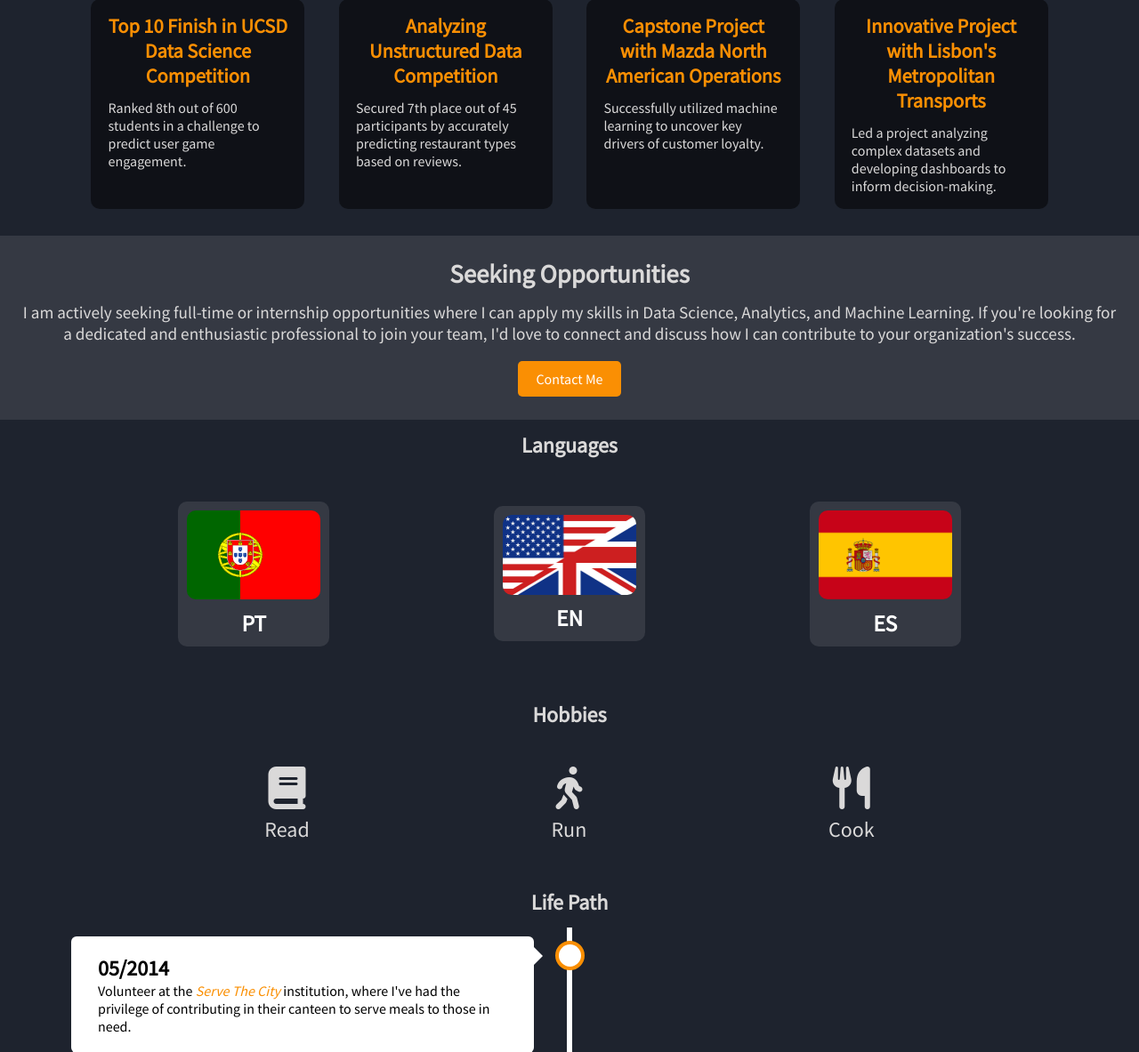
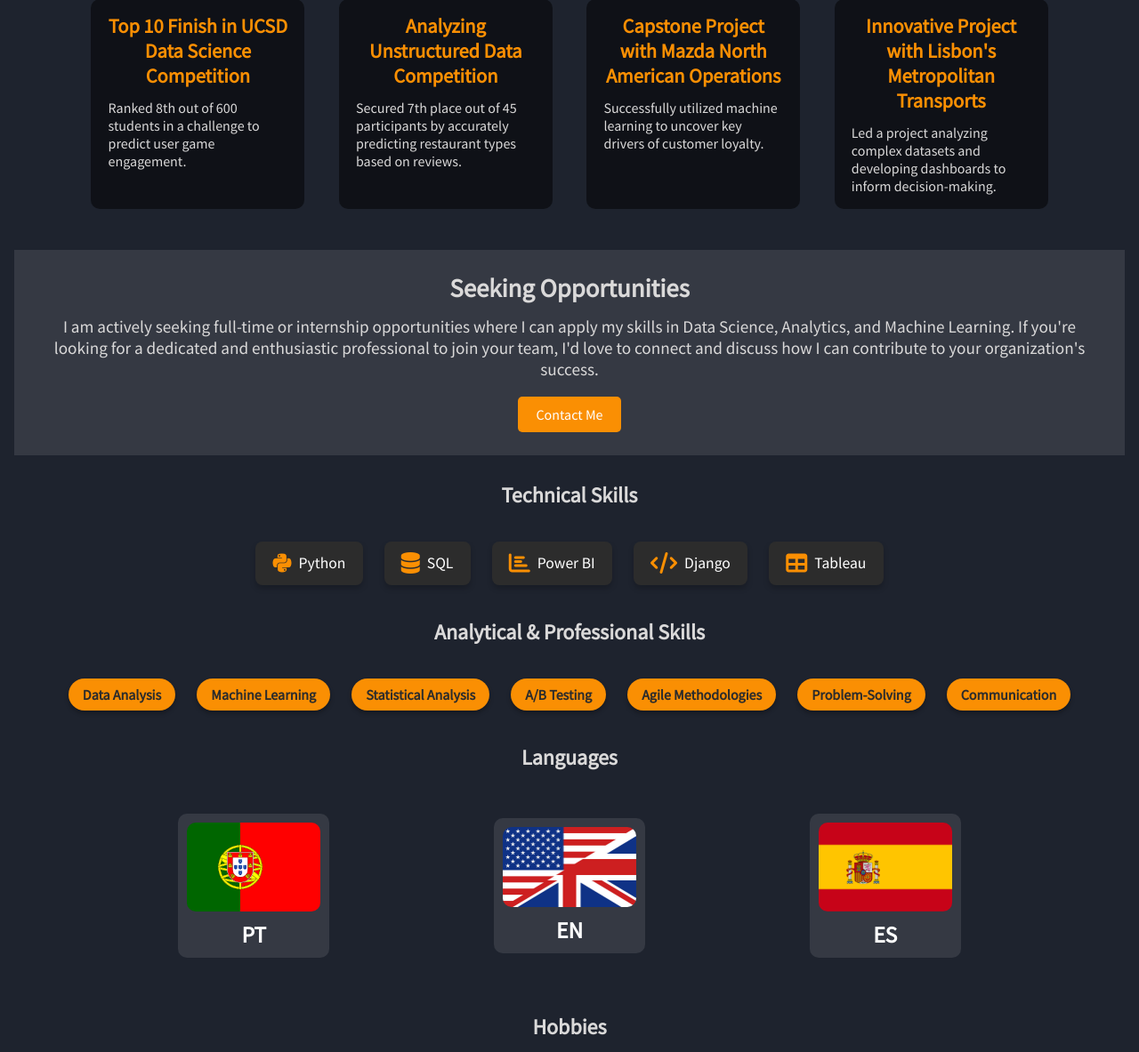
Before and after one commit to Martimlt/Portfolio, a Django app: page / in a window 1280 px wide. Shown: the part 1440-2623 px from the top of the page at 89% size. Run offline with Django 5.2, Linux system fonts and the light colour scheme; data comes from the database, SQL or seed files in the repository; some libraries are stand-ins or nearby versions.

Commit message:
Change skills

```diff
--- a/portfolio/static/portfolio/css/styles.css
+++ b/portfolio/static/portfolio/css/styles.css
@@ -250,6 +250,7 @@ main {
     background-color: rgba(255, 255, 255, 0.1); /* Subtle background to distinguish the section */
     text-align: center;
     color: rgb(218, 217, 217);
+    margin: 1rem;
 }
 
 .job-search h3 {
@@ -605,23 +606,43 @@ form * {
 
 /* ----------- Competências ------------- */
 
-.competenciasSpace {
-    padding: 2vw 15vw;
-    color: rgb(218, 217, 217);
+/* Section Styling */
+.skills-section {
+    display: flex;
+    flex-wrap: wrap;
+    justify-content: center;
+    gap: 1.5rem;
+    margin: 1.5rem;
 }
 
-.competencias {
-    width: 100%;
-    background-color: #ddd;
+.skill-item {
+    background-color: #2c2c2c;
+    color: #fff;
+    padding: 0.8rem 1.2rem;
+    border-radius: 8px;
+    box-shadow: 0 4px 6px rgba(0, 0, 0, 0.2);
+    display: flex;
+    align-items: center;
+    gap: 0.5rem;
+    font-size: 1.1rem;
 }
 
-.skills {
-    text-align: right;
-    padding-top: 0.3vw;
-    padding-bottom: 0.3vw;
-    padding-right: 0.3vw;
-    color: white;
+.skill-item i {
+    color: #fa8f03;
+    font-size: 1.5rem;
 }
+
+/* Badge Style for Analytical Skills */
+.skill-badge {
+    background-color: #fa8f03;
+    color: #2c2c2c;
+    padding: 0.5rem 1rem;
+    border-radius: 20px;
+    font-size: 1rem;
+    font-weight: bold;
+    box-shadow: 0 3px 5px rgba(0, 0, 0, 0.3);
+}
+
 
 
 /* ----------- footer ----------- */
--- a/portfolio/templates/portfolio/singlepage.html
+++ b/portfolio/templates/portfolio/singlepage.html
@@ -93,6 +93,34 @@
   <div>
     <a href="#contact"><button class="btn">Contact Me</button></a>
   </div>
+</div>
+<h2 class="centerTitles">Technical Skills</h2>
+<div class="skills-section">
+    <div class="skill-item">
+        <i class="fab fa-python"></i> Python
+    </div>
+    <div class="skill-item">
+        <i class="fas fa-database"></i> SQL
+    </div>
+    <div class="skill-item">
+        <i class="fas fa-chart-bar"></i> Power BI
+    </div>
+    <div class="skill-item">
+        <i class="fas fa-code"></i> Django
+    </div>
+    <div class="skill-item">
+        <i class="fas fa-table"></i> Tableau
+    </div>
+</div>
+<h2 class="centerTitles">Analytical & Professional Skills</h2>
+<div class="skills-section">
+    <div class="skill-badge">Data Analysis</div>
+    <div class="skill-badge">Machine Learning</div>
+    <div class="skill-badge">Statistical Analysis</div>
+    <div class="skill-badge">A/B Testing</div>
+    <div class="skill-badge">Agile Methodologies</div>
+    <div class="skill-badge">Problem-Solving</div>
+    <div class="skill-badge">Communication</div>
 </div>
 <div>
   <h2 class="centerTitles">Languages</h2>
@@ -283,20 +311,8 @@
     </div>
   </div>
 </section>
-<h2 class="centerTitles">Skills</h2>
-<div class="competenciasSpace">
-    {% for competencia in competencias %}
-        <p>{{ competencia.competencia }}</p>
-        <div class="competencias">
-            <div class="skills {{ competencia.competencia }}" style="width: {{ competencia.valor }}%;background-color: #fa8f03;">{{ competencia.valor }}%</div>
-        </div>
-    {% endfor %}
 </div>
-<h3 class="centerTitles">Some other skills...</h3>
-<div>
-
-</div>
-<h2 class="centerTitles" id="projects" style="scroll-margin-top: 75px;">Projects</h2>
+<h2 class="centerTitles" id="projects" style="scroll-margin-top: 75px; margin-top: 1rem;">Projects</h2>
 <div class="projetos" id="projectsContainer">
   <div class="separadoresEsquerda" id="project1">
     <div class="imgprojeto">
@@ -314,7 +330,7 @@
         <p><b>Team mates:</b> Apoorav Sharma, Lakshay Chopra, Phalguni Kamani</p>
         <p><b>Used Technologies:</b> Python, Machine Learning</p>
     </div>
-</div>
+  </div>
   <div class="separadoresDireita" id="project2">
     <div class="imgprojeto">
         <img src="{% static 'portfolio/images/AUD.png' %}"/>
@@ -456,6 +472,5 @@ document.querySelector('.scroll-down a').addEventListener('click', function(e) {
         behavior: 'smooth'
     });
 });
-
 </script>
 {% endblock %}
```
